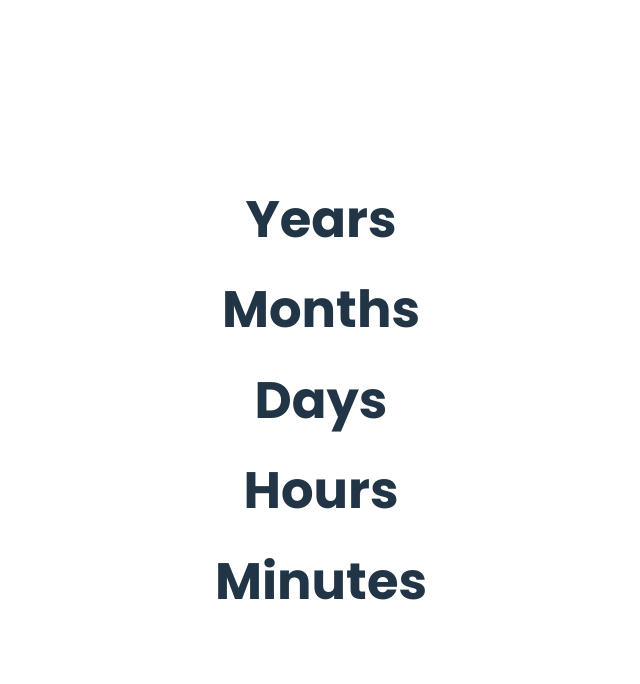
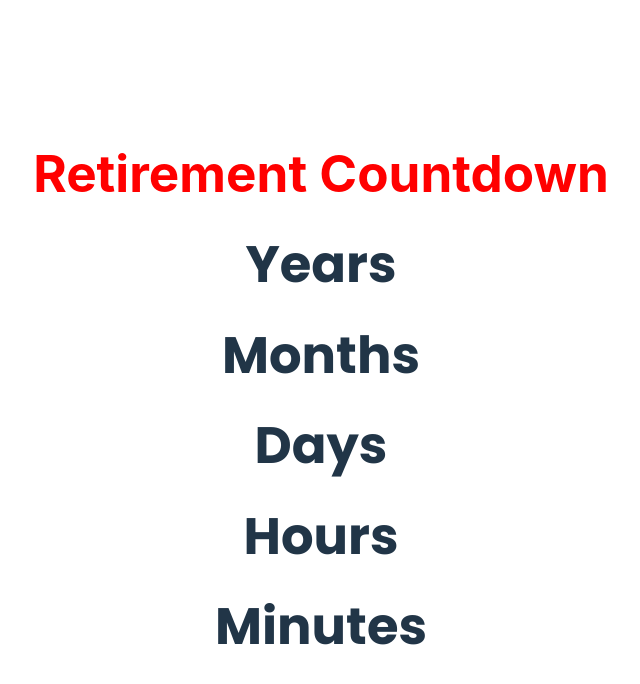
Before and after one commit to kristi-h/retireCalc, a React (Vite) app: page / in a window 1280 px wide. Shown: the top 684 px of the page, without its empty margins (319-959 px from the left). Built offline with nearby package versions, Linux system fonts and the light colour scheme.

Commit message:
site change and add a header

```diff
--- a/index.html
+++ b/index.html
@@ -7,7 +7,7 @@
     <link rel="preconnect" href="https://fonts.gstatic.com" crossorigin>
     <link href="https://fonts.googleapis.com/css2?family=Architects+Daughter&family=Poppins:ital,wght@0,100;0,200;0,300;0,400;0,500;0,600;0,700;0,800;0,900;1,100;1,200;1,300;1,400;1,500;1,600;1,700;1,800;1,900&display=swap" rel="stylesheet">
     <meta name="viewport" content="width=device-width, initial-scale=1.0" />
-    <title>Vite + React</title>
+    <title>Retirement Countdown</title>
   </head>
   <body>
     <div id="root"></div>
--- a/src/App.jsx
+++ b/src/App.jsx
@@ -6,6 +6,7 @@ function App() {
 
   return (
     <>
+      <h1 style={{color: "red"}}>Retirement Countdown</h1>
       <div className="form-container">
 
       </div>
```
